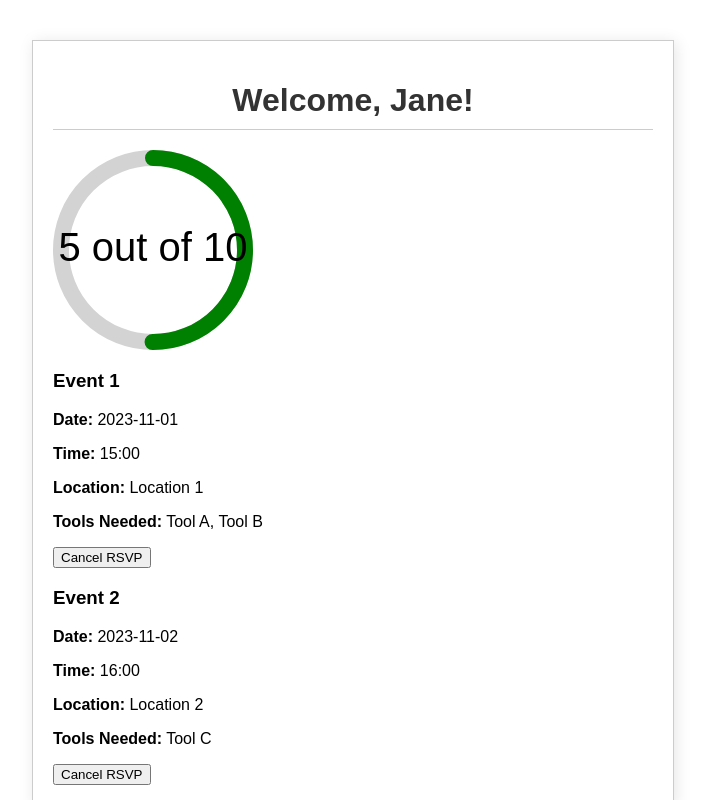
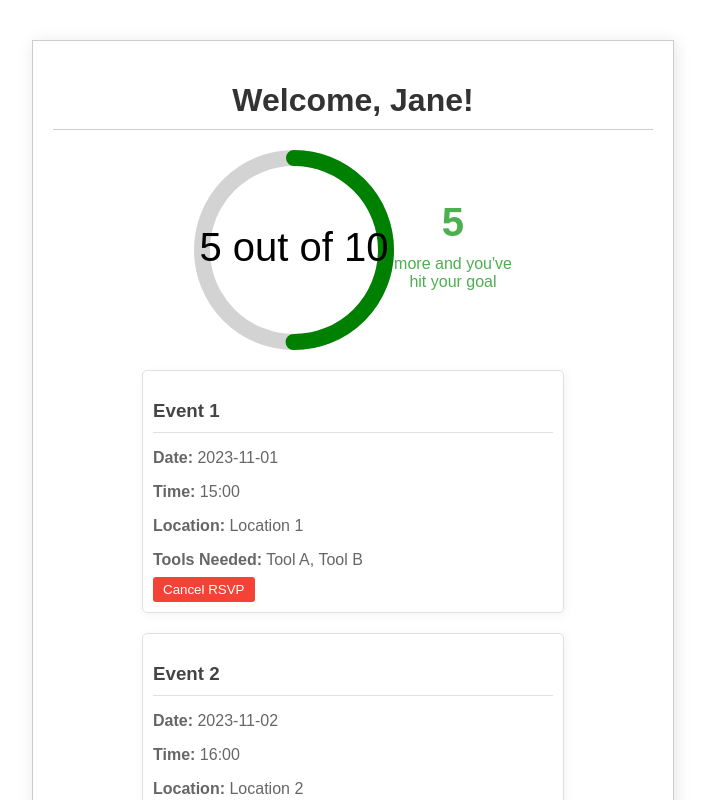
Before and after one commit to yshubber03/JP-Morgan-ReBuilding-Aurora, a React (Create React App) app in the folder frontendaurora/: page / in a window 1280 px wide. Shown: the top 800 px of the page, without its empty margins (287-994 px from the left). Built offline with nearby package versions, Linux system fonts and the light colour scheme.

Commit message:
added styling to goals message

```diff
--- a/frontendaurora/package.json
+++ b/frontendaurora/package.json
@@ -7,6 +7,8 @@
     "@testing-library/react": "^13.4.0",
     "@testing-library/user-event": "^13.5.0",
     "axios": "^1.5.1",
+    "font": "^0.0.4",
+    "font-awesome": "^4.7.0",
     "react": "^18.2.0",
     "react-circular-progressbar": "^2.1.0",
     "react-dom": "^18.2.0",
--- a/frontendaurora/src/App.js
+++ b/frontendaurora/src/App.js
@@ -1,5 +1,6 @@
-import SignUp from "./signin";
+//import SignUp from "./signin";
 import UserPage from "./User/UserPage";
+import 'font-awesome/css/font-awesome.min.css';
 
 
 
--- a/frontendaurora/src/User/UserPage.js
+++ b/frontendaurora/src/User/UserPage.js
@@ -7,6 +7,8 @@ const UserPage = ({ initialName }) => {
 
   const totalTasks = 10;
   const completedTasks = 5;
+  const tasksLeft = totalTasks - completedTasks; // Calculate the number of tasks left
+  const goalMessage = `${tasksLeft} more and you hit your goal!`;
 
   const userEvents = [
     {
@@ -42,8 +44,16 @@ const UserPage = ({ initialName }) => {
   return (
     <div className="Welcome">
       <h1>Welcome, {name}!</h1>
-      <div className="progressSection" style={{ width: "200px" }}>
-        <ProgressBar bgcolor="green" completed={(completedTasks / totalTasks) * 100} />
+
+      <div className="progressSection">
+
+        <div style={{ width: "200px" }}>
+          <ProgressBar bgcolor="green" completed={(completedTasks / totalTasks) * 100} />
+        </div>
+        <div className="goalMessage">
+          <span className="goalNumber">{tasksLeft}</span>
+          <div>more and you've <br/> hit your goal</div>
+        </div>
       </div>
 
       {/* Render the user's events */}
--- a/frontendaurora/src/index.css
+++ b/frontendaurora/src/index.css
@@ -29,3 +29,56 @@ h1 {
 .userEventsSection {
   margin-top: 20px;
 }
+
+/* EventCard styles */
+.event-card {
+  width: 80%;             /* Set width to 80% of the parent, adjust this value to your preference */
+  max-width: 400px;       /* Restrict maximum width, adjust this value to your preference */
+  margin: 0 auto 20px;    /* Centers the card horizontally and provides spacing at the bottom */
+  border: 1px solid #e0e0e0;
+  padding: 10px;
+  border-radius: 5px;
+  box-shadow: 2px 2px 10px rgba(0, 0, 0, 0.05);
+  text-align: left;       /* Left-align the text */
+}
+
+.event-card h3 {
+  color: #444;
+  border-bottom: 1px solid #e0e0e0;
+  padding-bottom: 10px;
+  margin-bottom: 10px;
+}
+
+.event-card p {
+  color: #666;
+  margin-bottom: 8px;
+}
+
+.event-card button {
+  padding: 5px 10px;
+  color: white;
+  background-color: #f44336;
+  border: none;
+  border-radius: 3px;
+  cursor: pointer;
+  transition: background-color 0.3s;
+
+  /* Optional hover effect for the button */
+  &:hover {
+      background-color: #d32f2f;
+  }
+}
+
+.goalMessage {
+  text-align: center;       /* Center the text */
+  margin-top: 50px;         /* Increase the top margin to push it further down */
+  color: #4CAF50;           /* A shade of green, but you can choose any color */
+}
+
+
+.goalNumber {
+  font-size: 2.5rem;        /* Large font size for the number */
+  font-weight: 600;         /* Semi-bold font weight */
+  display: block;           /* Display as block to make it stand on its own line */
+  margin-bottom: 10px;      /* Space between the number and the message */
+}
```
Also changed, not shown: frontendaurora/public/badge-1361.png (added), 1 other file (tests, documents, lock files or other folders).
